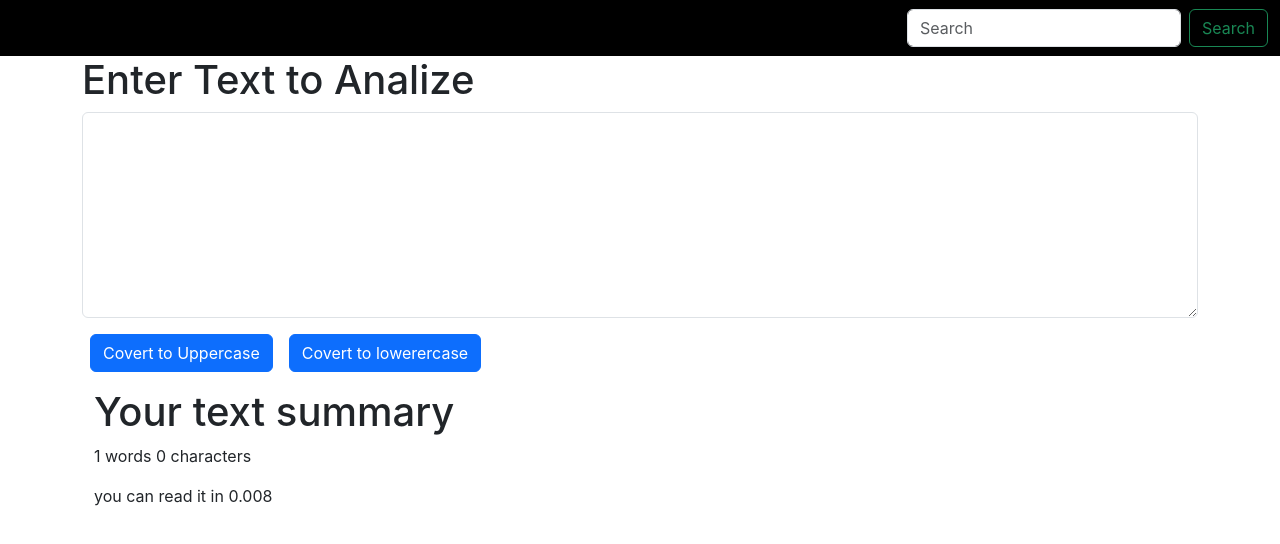
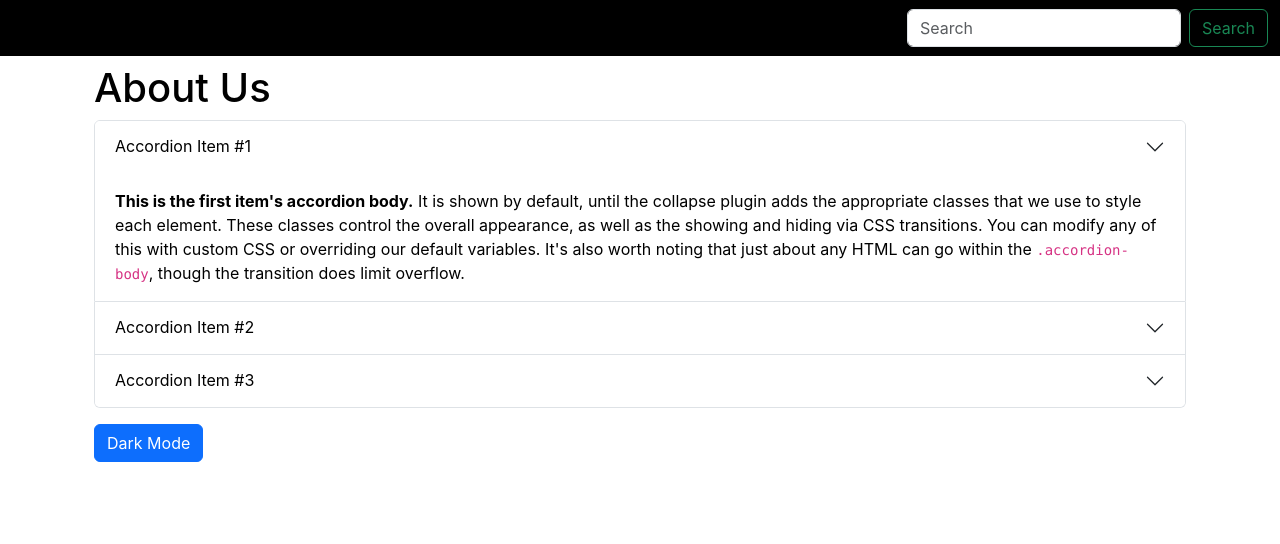
Before and after one commit to RajaRamesh321/React-course, a React (Create React App) app: page / in a window 1280 px wide. Shown: the top 544 px of the page. Built offline with nearby package versions, Linux system fonts and the light colour scheme.

Commit message:
added dark mode v10

```diff
--- a/src/App.js
+++ b/src/App.js
@@ -1,6 +1,7 @@
 import './App.css';
+import About from './components/About';
 import Navbar from './components/Navbar';
-import Textform from './components/Textform';
+// import Textform from './components/Textform';
 function App() {
   return (
     <>
@@ -8,7 +9,8 @@
  {/* <Navbar/> */}
  <div className='container mb-3' >
 
- <Textform heading ="Enter Text to Analize"/>
+ {/* <Textform heading ="Enter Text to Analize"/> */}
+ <About/>
  </div>
 </>
   );
--- /dev/null
+++ b/src/components/About.js
@@ -0,0 +1,78 @@
+import React, { useState } from 'react'
+
+
+export default function About() {
+    const [mystyle,setmystyle]=useState({
+        color:'black',
+        backgroundColor:'white'
+
+    })
+
+    const[btntext,setBtntext]=useState("Dark Mode")
+    const toggleStyle=()=>{
+        if(mystyle.color==='black'){
+            setmystyle({
+                color:'white',
+                backgroundColor:'black',
+                border:'2px solid white'
+            })
+           setBtntext("Light Mode")
+        }
+        else{
+            setmystyle({
+                color:'black',
+                backgroundColor:'white',
+                border:'2px solid black'
+            })
+            setBtntext("Dark Mode")
+
+        }
+
+    }
+
+  return (
+    <div className='container' style={mystyle}>
+        <h1 className='my-2'>About Us</h1>
+      <div className="accordion" id="accordionExample">
+  <div className="accordion-item">
+    <h2 className="accordion-header">
+      <button className="accordion-button collapsed" style={mystyle} type="button" data-bs-toggle="collapse" data-bs-target="#collapseOne" aria-expanded="true" aria-controls="collapseOne">
+        Accordion Item #1
+      </button>
+    </h2>
+    <div id="collapseOne" className="accordion-collapse collapse show" data-bs-parent="#accordionExample">
+      <div className="accordion-body" style={mystyle}>
+        <strong>This is the first item's accordion body.</strong> It is shown by default, until the collapse plugin adds the appropriate classes that we use to style each element. These classes control the overall appearance, as well as the showing and hiding via CSS transitions. You can modify any of this with custom CSS or overriding our default variables. It's also worth noting that just about any HTML can go within the <code>.accordion-body</code>, though the transition does limit overflow.
+      </div>
+    </div>
+  </div>
+  <div className="accordion-item" style={mystyle}>
+    <h2 className="accordion-header">
+      <button className="accordion-button collapsed" style={mystyle} type="button" data-bs-toggle="collapse" data-bs-target="#collapseTwo" aria-expanded="false" aria-controls="collapseTwo">
+        Accordion Item #2
+      </button>
+    </h2>
+    <div id="collapseTwo" className="accordion-collapse collapse" data-bs-parent="#accordionExample">
+      <div className="accordion-body" style={mystyle}>
+        <strong>This is the second item's accordion body.</strong> It is hidden by default, until the collapse plugin adds the appropriate classes that we use to style each element. These classes control the overall appearance, as well as the showing and hiding via CSS transitions. You can modify any of this with custom CSS or overriding our default variables. It's also worth noting that just about any HTML can go within the <code>.accordion-body</code>, though the transition does limit overflow.
+      </div>
+    </div>
+  </div>
+  <div className="accordion-item">
+    <h2 className="accordion-header">
+      <button className="accordion-button collapsed" style={mystyle} type="button" data-bs-toggle="collapse" data-bs-target="#collapseThree" aria-expanded="false" aria-controls="collapseThree">
+        Accordion Item #3
+      </button>
+    </h2>
+    <div id="collapseThree" className="accordion-collapse collapse" style={mystyle} data-bs-parent="#accordionExample">
+      <div className="accordion-body">
+        <strong>This is the third item's accordion body.</strong> It is hidden by default, until the collapse plugin adds the appropriate classes that we use to style each element. These classes control the overall appearance, as well as the showing and hiding via CSS transitions. You can modify any of this with custom CSS or overriding our default variables. It's also worth noting that just about any HTML can go within the <code>.accordion-body</code>, though the transition does limit overflow.
+      </div>
+    </div>
+  </div>
+</div>
+<div className="container my-3"></div>
+<button onClick={toggleStyle} type='button' className='btn btn-primary'>{btntext}</button>
+    </div>
+  )
+}
--- a/src/components/Textform.js
+++ b/src/components/Textform.js
@@ -15,6 +15,10 @@
 setText(newText)
     }
 
+const handleClear=()=>{
+  let newText=' '
+  setText(newText)
+}
     const handleOnChnage=(event)=>{
         setText(event.target.value)
     }
@@ -30,6 +34,7 @@
 </div>
  <button className="btn btn-primary mx-2" onClick={handleUpClick}>Covert to Uppercase</button>
  <button className="btn btn-primary mx-2" onClick={handleLoClick}>Covert to lowerercase</button>
+ <button className="btn btn-primary mx-2" onClick={handleClear}>Clear Text</button>
 
   <div className="container my-3">
     <h1>Your text summary</h1>
```
